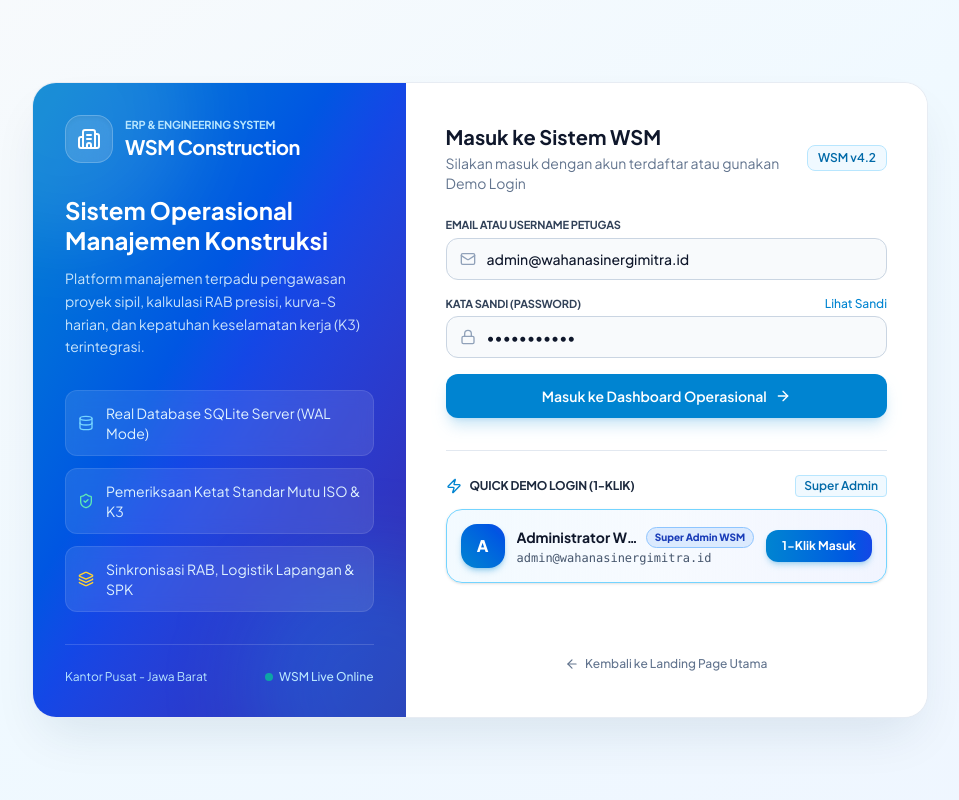
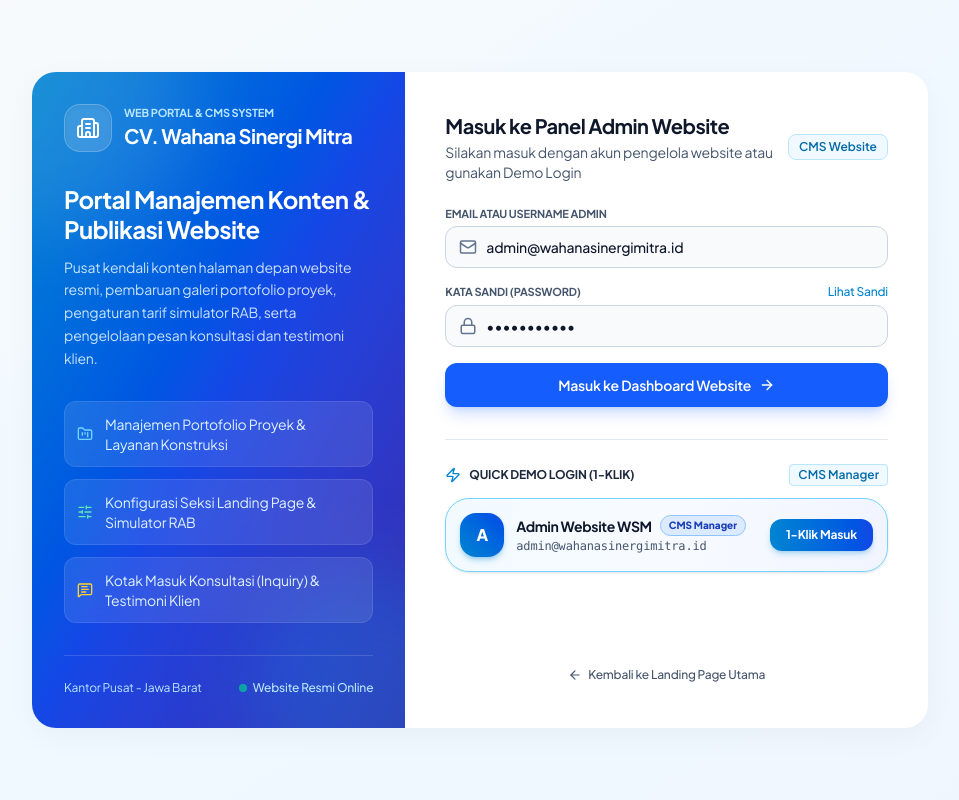
Before and after one commit to kanjengsenopati/website-wahana-sinergi-mitra, a Laravel app: page /login in a window 1280 px wide. Shown: the whole page, without its empty margins (160-1119 px from the left). Run offline with Laravel 12, Linux system fonts and the light colour scheme; style sheets or scripts are compiled from the project's sources; some libraries are stand-ins or nearby versions.

Commit message:
feat(auth): update login page copywriting to Website CMS concept

```diff
--- a/app/Http/Controllers/AuthController.php
+++ b/app/Http/Controllers/AuthController.php
@@ -20,9 +20,9 @@ class AuthController extends Controller
 
         return Inertia::render('Auth/Login', [
             'demoUser' => [
-                'name' => 'Administrator WSM',
+                'name' => 'Admin Website WSM',
                 'email' => 'admin@wahanasinergimitra.id',
-                'role' => 'Super Admin WSM',
+                'role' => 'CMS Manager',
                 'password' => 'password123',
             ],
         ]);
--- a/resources/js/Pages/Auth/Login.jsx
+++ b/resources/js/Pages/Auth/Login.jsx
@@ -6,9 +6,9 @@ import {
   Lock,
   ArrowRight,
   Zap,
-  Database,
-  ShieldCheck,
-  Layers,
+  FolderKanban,
+  SlidersHorizontal,
+  MessageSquareText,
   AlertCircle,
   Loader2,
   ArrowLeft
@@ -40,12 +40,12 @@ export default function Login({ demoUser = {} }) {
 
   return (
     <>
-      <Head title="Masuk ke Sistem WSM - CV. Wahana Sinergi Mitra" />
+      <Head title="Masuk ke Panel Admin Website - CV. Wahana Sinergi Mitra" />
 
-      <div className="min-h-screen bg-gradient-to-br from-slate-50 via-sky-50 to-blue-50 flex items-center justify-center p-4 sm:p-6 lg:p-8 selection:bg-sky-500 selection:text-white">
+      <div className="min-h-screen bg-gradient-to-br from-slate-50 via-sky-50 to-blue-50 flex items-center justify-center px-5 py-6 sm:p-6 lg:p-8 selection:bg-sky-500 selection:text-white">
 
         {/* Main Split-Card Container */}
-        <div className="max-w-4xl w-full grid grid-cols-1 lg:grid-cols-12 bg-white rounded-3xl shadow-2xl shadow-sky-950/10 border border-slate-200/80 overflow-hidden">
+        <div className="max-w-4xl w-full grid grid-cols-1 lg:grid-cols-12 bg-white rounded-[24px] shadow-[0_8px_30px_rgb(0,0,0,0.04)] overflow-hidden">
 
           {/* Left Column: Branding, Gradient & Glassmorphism Highlights */}
           <div className="lg:col-span-5 bg-gradient-to-br from-sky-600 via-blue-700 to-indigo-800 text-white p-8 flex flex-col justify-between relative overflow-hidden">
@@ -63,51 +63,51 @@ export default function Login({ demoUser = {} }) {
                 </div>
                 <div className="min-w-0">
                   <span className="text-[11px] uppercase tracking-[-0.015em] text-sky-200 font-bold block truncate">
-                    ERP & Engineering System
+                    Web Portal &amp; CMS System
                   </span>
-                  <h1 className="text-xl font-bold tracking-tight truncate">
-                    WSM Construction
+                  <h1 className="text-xl font-bold tracking-[-0.03em] truncate">
+                    CV. Wahana Sinergi Mitra
                   </h1>
                 </div>
               </div>
 
               {/* Main Pitch */}
               <div className="mt-8 space-y-3">
-                <h2 className="text-2xl font-bold leading-tight">
-                  Sistem Operasional Manajemen Konstruksi
+                <h2 className="text-2xl font-bold leading-tight tracking-[-0.025em]">
+                  Portal Manajemen Konten &amp; Publikasi Website
                 </h2>
-                <p className="text-sky-100/90 text-sm leading-relaxed">
-                  Platform manajemen terpadu pengawasan proyek sipil, kalkulasi RAB presisi,
-                  kurva-S harian, dan kepatuhan keselamatan kerja (K3) terintegrasi.
+                <p className="text-sky-100/90 text-sm leading-relaxed tracking-[-0.015em]">
+                  Pusat kendali konten halaman depan website resmi, pembaruan galeri portofolio proyek,
+                  pengaturan tarif simulator RAB, serta pengelolaan pesan konsultasi dan testimoni klien.
                 </p>
               </div>
 
               {/* 3 Glassmorphic Feature Pills */}
               <div className="mt-8 space-y-3">
                 <div className="flex items-center gap-3 text-sm text-sky-100 bg-white/10 p-3 rounded-xl border border-white/10 backdrop-blur-sm">
-                  <Database className="w-4 h-4 text-sky-300 shrink-0" />
-                  <span>Real Database SQLite Server (WAL Mode)</span>
+                  <FolderKanban className="w-4 h-4 text-sky-300 shrink-0" />
+                  <span className="tracking-[-0.015em]">Manajemen Portofolio Proyek &amp; Layanan Konstruksi</span>
                 </div>
 
                 <div className="flex items-center gap-3 text-sm text-sky-100 bg-white/10 p-3 rounded-xl border border-white/10 backdrop-blur-sm">
-                  <ShieldCheck className="w-4 h-4 text-emerald-300 shrink-0" />
-                  <span>Pemeriksaan Ketat Standar Mutu ISO & K3</span>
+                  <SlidersHorizontal className="w-4 h-4 text-emerald-300 shrink-0" />
+                  <span className="tracking-[-0.015em]">Konfigurasi Seksi Landing Page &amp; Simulator RAB</span>
                 </div>
 
                 <div className="flex items-center gap-3 text-sm text-sky-100 bg-white/10 p-3 rounded-xl border border-white/10 backdrop-blur-sm">
-                  <Layers className="w-4 h-4 text-amber-300 shrink-0" />
-                  <span>Sinkronisasi RAB, Logistik Lapangan & SPK</span>
+                  <MessageSquareText className="w-4 h-4 text-amber-300 shrink-0" />
+                  <span className="tracking-[-0.015em]">Kotak Masuk Konsultasi (Inquiry) &amp; Testimoni Klien</span>
                 </div>
               </div>
 
             </div>
 
             {/* Bottom Status Row */}
-            <div className="relative z-10 mt-8 pt-6 border-t border-white/15 flex items-center justify-between text-xs text-sky-200">
+            <div className="relative z-10 mt-8 pt-6 border-t border-white/15 flex items-center justify-between text-xs text-sky-200 tracking-[-0.015em]">
               <span>Kantor Pusat - Jawa Barat</span>
               <span className="flex items-center gap-1.5 font-medium">
                 <span className="w-2 h-2 rounded-full bg-emerald-400 animate-pulse" />
-                WSM Live Online
+                Website Resmi Online
               </span>
             </div>
 
@@ -119,17 +119,20 @@ export default function Login({ demoUser = {} }) {
             <div>
 
               {/* Form Title & Version Badge */}
-              <div className="flex items-center justify-between mb-2">
-                <div>
-                  <h3 className="text-xl font-bold text-slate-900">
-                    Masuk ke Sistem WSM
+              <div className="flex items-center justify-between gap-2 mb-2 min-w-0">
+                <div className="min-w-0 flex-1">
+                  <h3
+                    title="Masuk ke Panel Admin Website"
+                    className="text-xl font-bold text-slate-900 tracking-[-0.025em] whitespace-nowrap truncate"
+                  >
+                    Masuk ke Panel Admin Website
                   </h3>
-                  <p className="text-sm text-slate-500 mt-0.5">
-                    Silakan masuk dengan akun terdaftar atau gunakan Demo Login
+                  <p className="text-sm text-slate-600 mt-0.5 tracking-[-0.015em]">
+                    Silakan masuk dengan akun pengelola website atau gunakan Demo Login
                   </p>
                 </div>
-                <span className="px-2.5 py-1 text-xs font-semibold bg-sky-50 text-sky-700 border border-sky-200 rounded-lg shrink-0">
-                  WSM v4.2
+                <span className="px-2.5 py-1 text-xs font-semibold bg-sky-50 text-sky-700 border border-sky-200 rounded-lg shrink-0 whitespace-nowrap">
+                  CMS Website
                 </span>
               </div>
 
@@ -139,7 +142,7 @@ export default function Login({ demoUser = {} }) {
                   <AlertCircle className="w-5 h-5 text-rose-600 shrink-0 mt-0.5" />
                   <div className="flex-1">
                     <p className="font-bold text-xs uppercase tracking-[-0.015em]">Otentikasi Gagal</p>
-                    <p className="text-xs text-rose-700 mt-0.5">{errors.email}</p>
+                    <p className="text-xs text-rose-700 mt-0.5 tracking-[-0.015em]">{errors.email}</p>
                   </div>
                 </div>
               )}
@@ -149,18 +152,18 @@ export default function Login({ demoUser = {} }) {
 
                 {/* Email / Username Field */}
                 <div>
-                  <label className="block text-[11px] font-bold text-slate-700 uppercase tracking-[-0.015em] mb-1">
-                    Email atau Username Petugas
+                  <label className="block text-[11px] font-bold text-slate-600 uppercase tracking-[-0.015em] mb-1">
+                    Email atau Username Admin
                   </label>
                   <div className="relative">
-                    <Mail className="w-4 h-4 text-slate-400 absolute left-3.5 top-1/2 -translate-y-1/2 pointer-events-none" />
+                    <Mail className="w-[18px] h-[18px] text-slate-500 absolute left-3.5 top-1/2 -translate-y-1/2 pointer-events-none" />
                     <input
                       type="text"
                       required
                       value={data.email}
                       onChange={(e) => setData('email', e.target.value)}
                       placeholder="misal: admin@wahanasinergimitra.id"
-                      className="w-full pl-10 pr-4 py-2.5 bg-slate-50 border border-slate-300 rounded-xl text-slate-900 text-sm focus:outline-none focus:ring-2 focus:ring-sky-500 focus:border-sky-500 transition-all font-medium"
+                      className="w-full pl-10 pr-4 py-2.5 bg-slate-50 border border-slate-300 rounded-xl text-slate-900 text-sm focus:outline-none focus:ring-2 focus:ring-sky-500 focus:border-sky-500 transition-all font-medium tracking-[-0.015em]"
                     />
                   </div>
                 </div>
@@ -168,19 +171,19 @@ export default function Login({ demoUser = {} }) {
                 {/* Password Field with Show/Hide toggle */}
                 <div>
                   <div className="flex items-center justify-between mb-1">
-                    <label className="block text-[11px] font-bold text-slate-700 uppercase tracking-[-0.015em]">
+                    <label className="block text-[11px] font-bold text-slate-600 uppercase tracking-[-0.015em]">
                       Kata Sandi (Password)
                     </label>
                     <button
                       type="button"
                       onClick={() => setShowPassword(!showPassword)}
-                      className="text-xs text-sky-600 hover:text-sky-800 font-medium transition-colors"
+                      className="text-xs text-sky-600 hover:text-sky-800 font-medium transition-colors tracking-[-0.015em]"
                     >
                       {showPassword ? 'Sembunyikan' : 'Lihat Sandi'}
                     </button>
                   </div>
                   <div className="relative">
-                    <Lock className="w-4 h-4 text-slate-400 absolute left-3.5 top-1/2 -translate-y-1/2 pointer-events-none" />
+                    <Lock className="w-[18px] h-[18px] text-slate-500 absolute left-3.5 top-1/2 -translate-y-1/2 pointer-events-none" />
                     <input
                       type={showPassword ? 'text' : 'password'}
                       required
@@ -196,7 +199,7 @@ export default function Login({ demoUser = {} }) {
                 <button
                   type="submit"
                   disabled={processing}
-                  className="w-full mt-2 py-3 px-4 bg-sky-600 hover:bg-sky-700 text-white font-semibold text-sm rounded-xl shadow-lg shadow-sky-600/20 flex items-center justify-center gap-2 transition-all disabled:opacity-50 cursor-pointer"
+                  className="w-full mt-2 py-3 px-4 bg-blue-600 hover:bg-blue-700 text-white font-semibold text-sm rounded-xl shadow-lg shadow-blue-600/20 flex items-center justify-center gap-2 transition-all disabled:opacity-50 cursor-pointer tracking-[-0.015em]"
                 >
                   {processing ? (
                     <>
@@ -205,7 +208,7 @@ export default function Login({ demoUser = {} }) {
                     </>
                   ) : (
                     <>
-                      <span>Masuk ke Dashboard Operasional</span>
+                      <span>Masuk ke Dashboard Website</span>
                       <ArrowRight className="w-4 h-4" />
                     </>
                   )}
@@ -213,36 +216,42 @@ export default function Login({ demoUser = {} }) {
 
               </form>
 
-              {/* Quick Demo Login Section (PortOps Highlight Feature) */}
+              {/* Quick Demo Login Section */}
               <div className="mt-8 pt-6 border-t border-slate-200">
-                <div className="flex items-center justify-between mb-3">
-                  <div className="flex items-center gap-2">
-                    <Zap className="w-4 h-4 text-sky-600" />
-                    <span className="text-xs font-bold text-slate-800 uppercase tracking-[-0.015em]">
+                <div className="flex items-center justify-between gap-2 mb-3 min-w-0">
+                  <div className="flex items-center gap-2 min-w-0 flex-1">
+                    <Zap className="w-4 h-4 text-sky-600 shrink-0" />
+                    <span
+                      title="Quick Demo Login (1-Klik)"
+                      className="text-xs font-bold text-slate-800 uppercase tracking-[-0.015em] whitespace-nowrap truncate"
+                    >
                       Quick Demo Login (1-Klik)
                     </span>
                   </div>
-                  <span className="text-xs font-semibold text-sky-700 bg-sky-50 px-2 py-0.5 rounded border border-sky-200">
-                    Super Admin
+                  <span className="text-xs font-semibold text-sky-700 bg-sky-50 px-2 py-0.5 rounded border border-sky-200 shrink-0 whitespace-nowrap">
+                    CMS Manager
                   </span>
                 </div>
 
                 {/* Demo User Card */}
-                <div className="bg-gradient-to-r from-sky-50/80 via-blue-50/50 to-indigo-50/80 p-3.5 rounded-2xl border border-sky-300 shadow-sm flex items-center justify-between gap-3">
-                  <div className="flex items-center gap-3 min-w-0">
+                <div className="bg-gradient-to-r from-sky-50/80 via-blue-50/50 to-indigo-50/80 p-3.5 rounded-[24px] border border-sky-300 shadow-sm flex items-center justify-between gap-3">
+                  <div className="flex items-center gap-3 min-w-0 flex-1">
                     <div className="w-11 h-11 rounded-2xl bg-gradient-to-tr from-sky-600 to-blue-700 text-white flex items-center justify-center font-black text-base shadow-md shadow-sky-600/30 shrink-0">
                       A
                     </div>
-                    <div className="min-w-0">
-                      <div className="flex items-center gap-2">
-                        <span className="font-bold text-sm text-slate-900 truncate">
-                          {demoUser.name || 'Administrator WSM'}
+                    <div className="min-w-0 flex-1">
+                      <div className="flex items-center gap-2 min-w-0">
+                        <span
+                          title={demoUser.name || 'Admin Website WSM'}
+                          className="font-bold text-sm text-slate-900 whitespace-nowrap truncate tracking-[-0.025em]"
+                        >
+                          {demoUser.name || 'Admin Website WSM'}
                         </span>
-                        <span className="text-[10px] font-extrabold px-2 py-0.5 rounded-full bg-blue-100 text-blue-800 border border-blue-300 shrink-0">
-                          {demoUser.role || 'Super Admin WSM'}
+                        <span className="text-[10px] font-extrabold px-2 py-0.5 rounded-full bg-blue-100 text-blue-800 border border-blue-300 shrink-0 whitespace-nowrap">
+                          {demoUser.role || 'CMS Manager'}
                         </span>
                       </div>
-                      <span className="text-xs text-slate-600 font-mono block mt-0.5 truncate">
+                      <span className="text-xs text-slate-600 font-mono block mt-0.5 truncate tracking-[-0.015em]">
                         {demoUser.email || 'admin@wahanasinergimitra.id'}
                       </span>
                     </div>
@@ -252,7 +261,7 @@ export default function Login({ demoUser = {} }) {
                     type="button"
                     disabled={processing}
                     onClick={handleQuickDemoLogin}
-                    className="px-4 py-2 text-xs font-bold text-white bg-gradient-to-r from-sky-600 to-blue-700 hover:from-sky-700 hover:to-blue-800 rounded-xl shadow-md shadow-sky-600/25 shrink-0 transition-all cursor-pointer disabled:opacity-50"
+                    className="px-4 py-2 text-xs font-bold text-white bg-gradient-to-r from-sky-600 to-blue-700 hover:from-sky-700 hover:to-blue-800 rounded-xl shadow-md shadow-sky-600/25 shrink-0 whitespace-nowrap transition-all cursor-pointer disabled:opacity-50 tracking-[-0.015em]"
                   >
                     1-Klik Masuk
                   </button>
@@ -265,7 +274,7 @@ export default function Login({ demoUser = {} }) {
             <div className="pt-6 text-center">
               <Link
                 href="/"
-                className="inline-flex items-center gap-1.5 text-xs text-slate-500 hover:text-slate-800 font-medium transition-colors"
+                className="inline-flex items-center gap-1.5 text-xs text-slate-600 hover:text-slate-900 font-medium transition-colors tracking-[-0.015em]"
               >
                 <ArrowLeft className="w-3.5 h-3.5" />
                 <span>Kembali ke Landing Page Utama</span>
```
Also changed, not shown: 19 other files.
